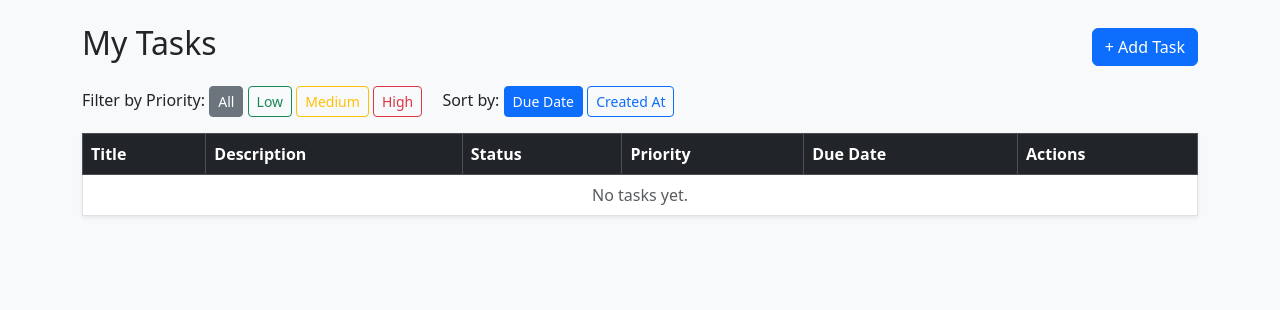
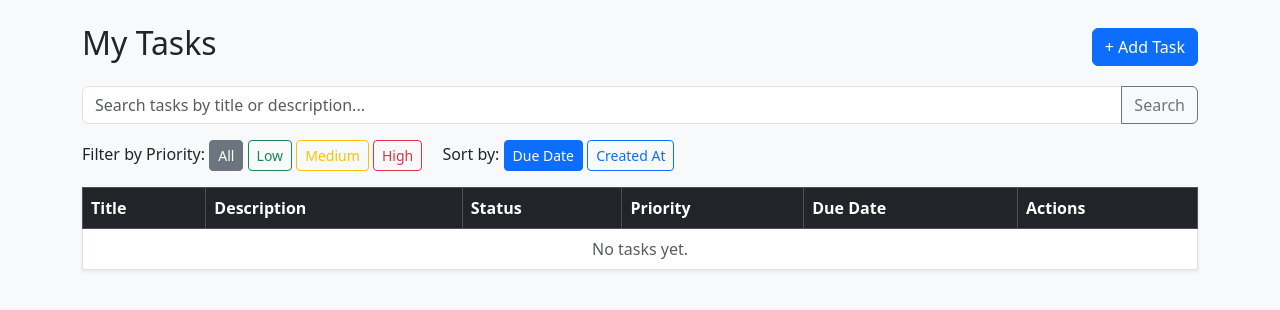
Before and after one commit to reza-khalili-dev/django-todo, a Django app: page /tasks/ in a window 1280 px wide. Shown: the part 56-366 px from the top of the page. Run offline with Django 5.2, Linux system fonts and the light colour scheme; the visitor is signed in with stand-in values (Sample User, id 1); data that the repository does not hold is empty.

Commit message:
Add search functionality to task list
- Use Q objects for case-insensitive title and description search
- Add search input field in task_list.html with preserve logic
- Update filter/sort links to pass search query as hidden parameter
- Clear button removes search and resets view

```diff
--- a/tasks/templates/tasks/task_list.html
+++ b/tasks/templates/tasks/task_list.html
@@ -6,16 +6,28 @@
     <a href="{% url 'task_create' %}" class="btn btn-primary">+ Add Task</a>
 </div>
 
+<form method="get" action="{% url 'task_list' %}" class="mb-3">
+    <input type="hidden" name="priority" value="{{ priority_filter }}">
+    <input type="hidden" name="sort" value="{{ sort_order }}">
+    <div class="input-group">
+        <input type="text" name="search" class="form-control" placeholder="Search tasks by title or description..." value="{{ search_query|default:'' }}">
+        <button class="btn btn-outline-secondary" type="submit">Search</button>
+        {% if search_query %}
+        <a href="?priority={{ priority_filter }}&sort={{ sort_order }}" class="btn btn-outline-danger">Clear</a>
+        {% endif %}
+    </div>
+</form>
+
 <div class="mb-3">
     <span>Filter by Priority:</span>
-    <a href="{% url 'task_list' %}" class="btn btn-sm btn-outline-secondary {% if not priority_filter %}active{% endif %}">All</a>
-    <a href="?priority=L" class="btn btn-sm btn-outline-success {% if priority_filter == 'L' %}active{% endif %}">Low</a>
-    <a href="?priority=M" class="btn btn-sm btn-outline-warning {% if priority_filter == 'M' %}active{% endif %}">Medium</a>
-    <a href="?priority=H" class="btn btn-sm btn-outline-danger {% if priority_filter == 'H' %}active{% endif %}">High</a>
+    <a href="?search={{ search_query }}{% if priority_filter or sort_order %}&priority={{ priority_filter }}&sort={{ sort_order }}{% endif %}" class="btn btn-sm btn-outline-secondary {% if not priority_filter %}active{% endif %}">All</a>
+    <a href="?priority=L&search={{ search_query }}{% if sort_order %}&sort={{ sort_order }}{% endif %}" class="btn btn-sm btn-outline-success {% if priority_filter == 'L' %}active{% endif %}">Low</a>
+    <a href="?priority=M&search={{ search_query }}{% if sort_order %}&sort={{ sort_order }}{% endif %}" class="btn btn-sm btn-outline-warning {% if priority_filter == 'M' %}active{% endif %}">Medium</a>
+    <a href="?priority=H&search={{ search_query }}{% if sort_order %}&sort={{ sort_order }}{% endif %}" class="btn btn-sm btn-outline-danger {% if priority_filter == 'H' %}active{% endif %}">High</a>
 
     <span class="ms-3">Sort by:</span>
-    <a href="?sort=due_date" class="btn btn-sm btn-outline-primary {% if sort_order == 'due_date' %}active{% endif %}">Due Date</a>
-    <a href="?sort=created_at" class="btn btn-sm btn-outline-primary {% if sort_order == 'created_at' %}active{% endif %}">Created At</a>
+    <a href="?sort=due_date&search={{ search_query }}{% if priority_filter %}&priority={{ priority_filter }}{% endif %}" class="btn btn-sm btn-outline-primary {% if sort_order == 'due_date' %}active{% endif %}">Due Date</a>
+    <a href="?sort=created_at&search={{ search_query }}{% if priority_filter %}&priority={{ priority_filter }}{% endif %}" class="btn btn-sm btn-outline-primary {% if sort_order == 'created_at' %}active{% endif %}">Created At</a>
 </div>
 
 <table class="table table-hover table-bordered bg-white shadow-sm">
--- a/tasks/views.py
+++ b/tasks/views.py
@@ -1,6 +1,7 @@
 from django.contrib import messages
 from django.contrib.auth.forms import UserCreationForm
 from django.contrib.auth.mixins import LoginRequiredMixin, UserPassesTestMixin
+from django.db.models import Q
 from django.shortcuts import redirect, render
 from django.urls import reverse_lazy
 from django.views.generic import (CreateView, DeleteView, ListView,
@@ -29,11 +30,15 @@ class TaskListView(LoginRequiredMixin, ListView):
     def get_queryset(self):
         queryset = Task.objects.filter(user=self.request.user)
 
+        search = self.request.GET.get("search", "").strip()
+        if search:
+            queryset = queryset.filter(
+                Q(title__icontains=search) | Q(description__icontains=search)
+            )
 
         priority = self.request.GET.get("priority")
         if priority in ["L", "M", "H"]:
             queryset = queryset.filter(priority=priority)
-
 
         sort = self.request.GET.get("sort")
         if sort in ["due_date", "created_at"]:
@@ -47,6 +52,7 @@ class TaskListView(LoginRequiredMixin, ListView):
         context = super().get_context_data(**kwargs)
         context['priority_filter'] = self.request.GET.get("priority", "")
         context['sort_order'] = self.request.GET.get("sort", "due_date")
+        context['search_query'] = self.request.GET.get("search", "")
         return context
 
 
```
